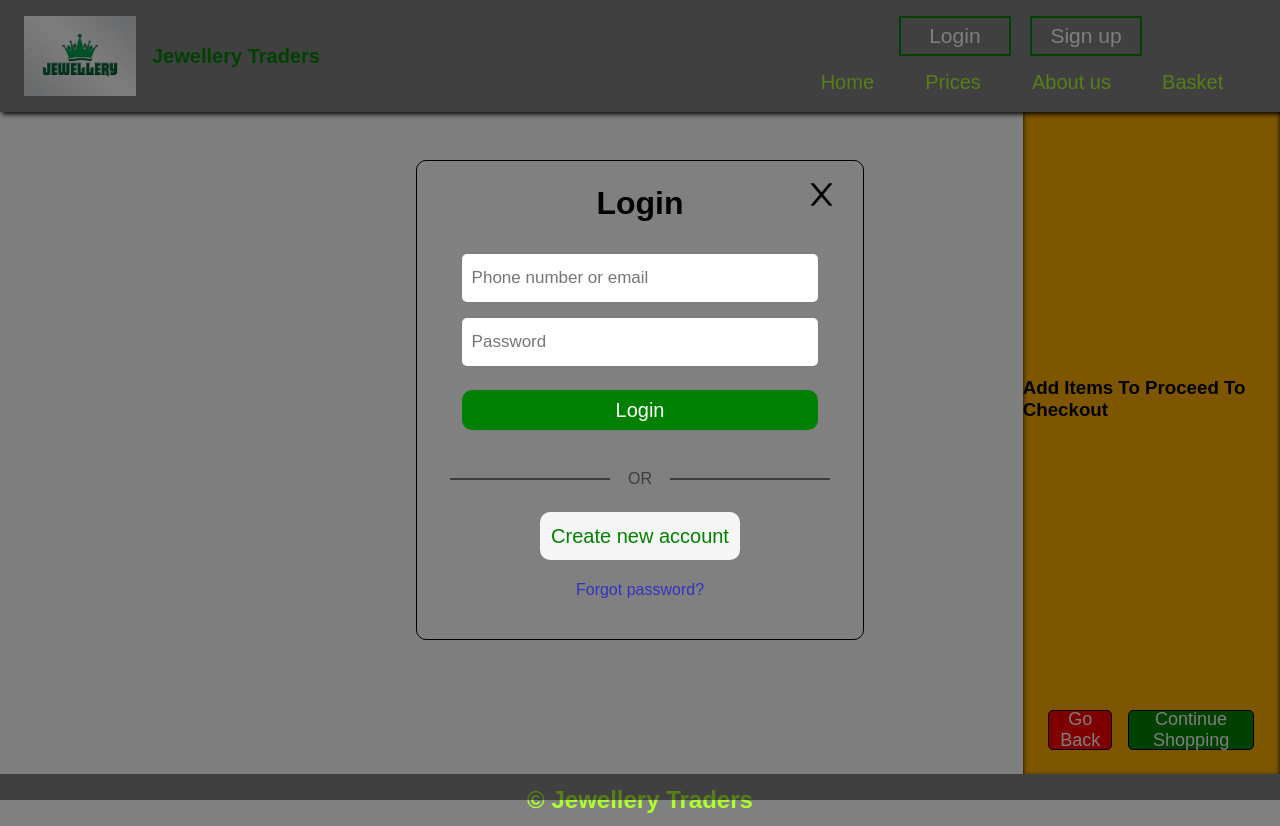
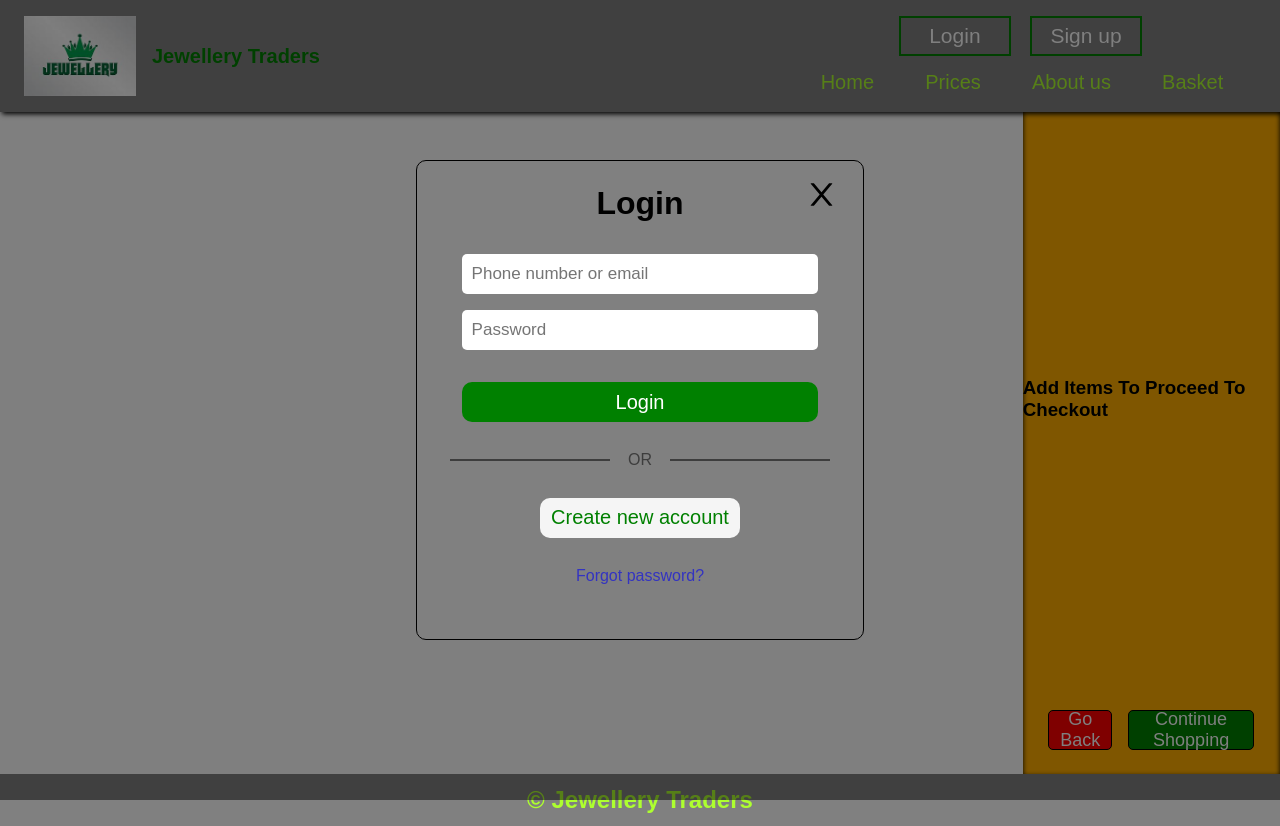
Before and after one commit to ArdonitSaliji/jewerelly-store, a React (Create React App) app: page /basket in a window 1280 px wide. Both pictures are taken after a click on the link "Login". Built offline with nearby package versions, Linux system fonts and the light colour scheme.

Commit message:
--allow-empty-message

```diff
--- a/src/components/Popups/Login/Login.css
+++ b/src/components/Popups/Login/Login.css
@@ -49,17 +49,20 @@
   width: 80%;
   text-indent: 10px;
   border: none;
-  height: 3rem;
+  height: 2.5rem;
   border-radius: 5px;
 }
 .login input:placeholder-shown {
   font-size: 17px;
 }
+.login .response {
+  padding: 1rem 0;
+  color: rgb(201, 0, 0);
+}
 .login-btn {
   background-color: green;
   color: white;
   font-size: 20px;
-  margin-top: 1.5rem;
   height: 2.5rem;
   border: none;
   cursor: pointer;
@@ -68,7 +71,7 @@
 }
 
 .login span {
-  margin: 2.5rem 0 0 0;
+  padding: 1.8rem 0;
   width: 100%;
   display: flex;
   justify-content: center;
@@ -89,12 +92,12 @@
   color: green;
   margin-bottom: 5px;
   width: 45%;
-  height: 3rem;
+  height: 2.5rem;
 }
 .login a {
   cursor: pointer;
   color: rgb(51, 51, 193);
-  margin: 1rem 0;
+  margin: 1.5rem 0;
   width: 100%;
   display: inline-block;
   text-align: center;
--- a/src/components/Popups/Login/Login.jsx
+++ b/src/components/Popups/Login/Login.jsx
@@ -23,6 +23,7 @@ const Login = ({ login, setLogin, setSignUp }) => {
     })
     if (res.status === 200) {
       e.preventDefault()
+      setResponse('Welcome Ardonit!')
       alert('Welcome Ardonit!')
       setTimeout(() => {
         setLogin(false)
@@ -30,7 +31,7 @@ const Login = ({ login, setLogin, setSignUp }) => {
           emailOrPhone: '',
           password: '',
         })
-      }, 1000)
+      }, 1500)
     }
     if (res.status === 404) {
       e.preventDefault()
@@ -44,8 +45,8 @@ const Login = ({ login, setLogin, setSignUp }) => {
 
   return (
     login && (
-      <div className={'login-container'}>
-        <form className={'login'}>
+      <div className='login-container'>
+        <form className='login'>
           <AiOutlineClose onClick={() => setLogin(false)} className='login-x' />
           <h1 className='login-title'>Login</h1>
           <div className='login-inputs'>
@@ -66,7 +67,15 @@ const Login = ({ login, setLogin, setSignUp }) => {
               required
             />
           </div>
-          {response}
+          <p
+            style={
+              response === 'Welcome Ardonit!' ? { color: 'green' } : { color: 'rgb(201, 0, 0)' }
+            }
+            className='response'
+          >
+            {response}
+          </p>
+
           <button type='button' onClick={(e) => getUser(e)} className='login-btn'>
             Login
           </button>
```
Also changed, not shown: 1 other file (tests, documents, lock files or other folders).
